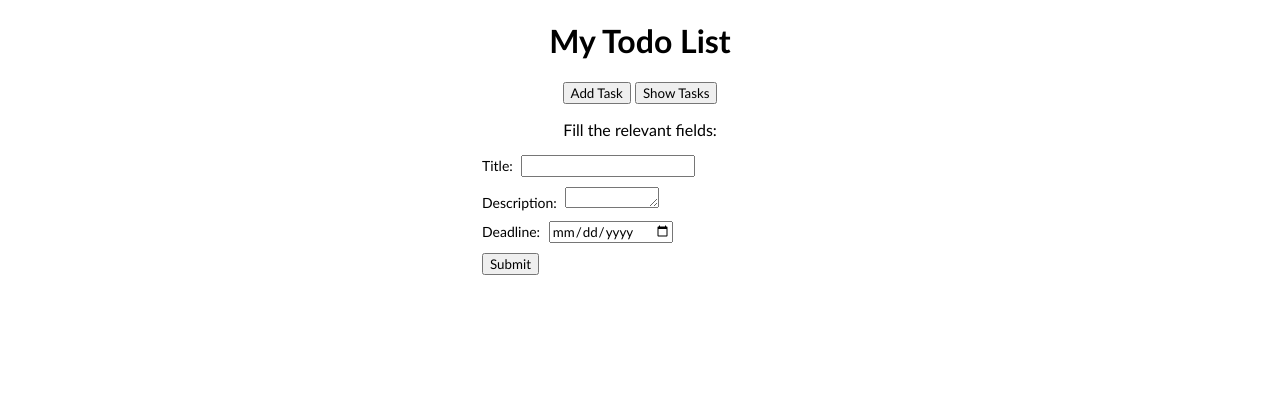
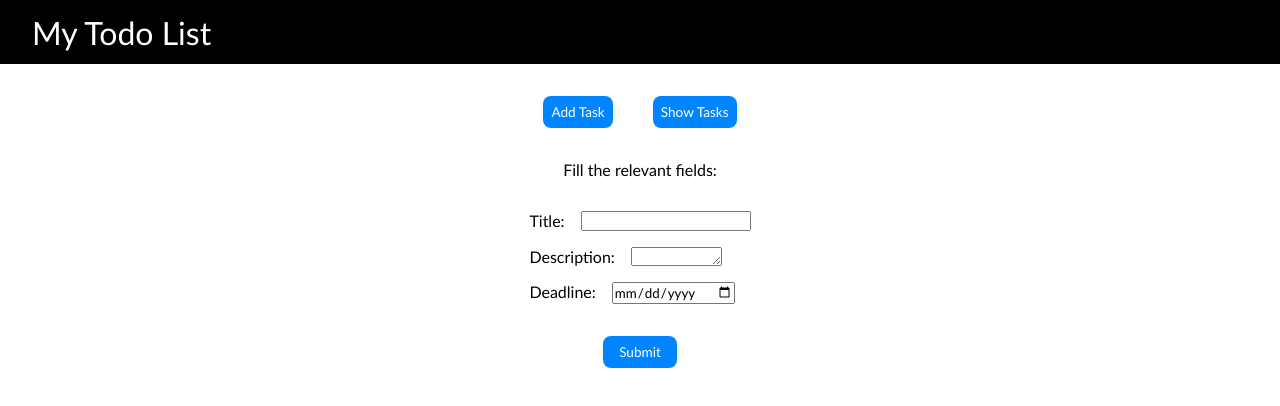
Before and after one commit to MatanAv/todolist-vanilla-nodejs, a website with bundled scripts: page client/index.html in a window 1280 px wide. Built offline with nearby package versions, Linux system fonts and the light colour scheme; a web font is replaced by a local one.

Commit message:
Add Visualizations

```diff
--- a/client/components/addform.html
+++ b/client/components/addform.html
@@ -3,7 +3,9 @@
   <head></head>
   <body>
     <section id="add-task">
-      <p style="text-align: center">Fill the relevant fields:</p>
+      <p style="text-align: center; margin: 2rem 0">
+        Fill the relevant fields:
+      </p>
       <form id="add-form"></form>
     </section>
   </body>
--- a/client/components/header.html
+++ b/client/components/header.html
@@ -1,7 +1,9 @@
 <!DOCTYPE html>
 <html>
-  <head></head>
+  <head> </head>
   <body>
-    <h1 id="hdr-title">My Todo List</h1>
+    <div class="title-container">
+      <h1 id="header-title">My Todo List</h1>
+    </div>
   </body>
 </html>
--- a/client/components/navbar.html
+++ b/client/components/navbar.html
@@ -2,7 +2,7 @@
 <html>
   <head> </head>
   <body>
-    <button id="add-task-button">Add Task</button>
-    <button id="show-tasks-button">Show Tasks</button>
+    <button class="btn" id="add-task-button">Add Task</button>
+    <button class="btn" id="show-tasks-button">Show Tasks</button>
   </body>
 </html>
--- a/client/css/addform.css
+++ b/client/css/addform.css
@@ -1,24 +1,21 @@
+@import url("./buttons.css");
+
 #add-form {
-  width: 25%;
-  margin: auto;
-  /* font-family: "Fira Code", "Gill Sans MT", Calibri, "Trebuchet MS", sans-serif; */
-  font-size: 14px;
+  display: flex;
+  flex-direction: column;
+  align-items: center;
 }
 
-#add-form .field {
-  margin-bottom: 10px;
+.field {
+  display: flex;
+  width: max-content;
+  margin-bottom: 1rem;
 }
 
-#add-form .field label {
-  margin-right: 5px;
+.field label {
+  margin-right: 1rem;
 }
 
-/* TODO: Fix */
 #add-form input[type="submit"] {
-  text-align: center;
+  padding: 0.5rem 1rem;
 }
-
-#add-form .field textarea {
-  max-height: 15px;
-  font-size: 13px;
-}
--- /dev/null
+++ b/client/css/buttons.css
@@ -0,0 +1,13 @@
+.btn {
+  border: none;
+  border-radius: 0.5rem;
+  background-color: rgb(0, 132, 255);
+  color: white;
+  font-weight: 500;
+  font-size: 0.85rem;
+  cursor: pointer;
+}
+
+.btn:hover {
+  background-color: rgba(0, 132, 255, 0.673);
+}
--- a/client/css/header.css
+++ b/client/css/header.css
@@ -1,3 +1,20 @@
-#hdr-title {
-  text-align: center;
+header {
+  background-color: black;
+  color: white;
+  height: 8vh;
+  display: flex;
+  flex-direction: column;
+  justify-content: center;
 }
+
+#title-container {
+  height: 100%;
+  display: flex;
+  justify-content: flex-start;
+}
+
+#header-title {
+  margin-left: 2rem;
+  font-size: 2rem;
+  font-weight: 400;
+}
--- a/client/css/navbar.css
+++ b/client/css/navbar.css
@@ -1,3 +1,18 @@
+@import url("./buttons.css");
+
 #navbar {
-  text-align: center;
+  display: flex;
+  justify-content: center;
+  margin: 2rem 0;
 }
+
+#navbar button {
+  margin: 0 1.25rem;
+  padding: 0.5rem;
+}
+
+/* TODO: fix */
+#navbar button :hover {
+  background-color: rgb(0, 0, 0);
+  color: white;
+}
--- a/client/css/pages.css
+++ b/client/css/pages.css
@@ -2,9 +2,13 @@
   display: flex;
   justify-content: center;
   list-style-type: none;
-  margin-top: -1.5vh;
 }
 
 .pages li {
   margin: 0 0.5vw;
 }
+
+.pages .btn {
+  border-radius: 2rem;
+  padding: 0.25rem 0.7rem;
+}
--- a/client/css/tasklist.css
+++ b/client/css/tasklist.css
@@ -1,8 +1,8 @@
-@import url(./pages.css);
+@import url("./pages.css");
 
 #task-count {
   text-align: center;
-  /* font-family: "Fira Code", "Gill Sans MT", Calibri, "Trebuchet MS", sans-serif; */
+  margin: 1rem 0;
 }
 
 #task-items {
@@ -12,12 +12,7 @@
 }
 
 #task-items ul li {
-  font-size: 14px;
-  list-style-type: none;
-  /* font-family: "Fira Code", "Gill Sans MT", Calibri, "Trebuchet MS", sans-serif; */
-}
-
-.task-item ul li {
+  font-size: 0.9rem;
   list-style-type: none;
 }
 
@@ -26,5 +21,5 @@
 }
 
 .task-item {
-  padding-bottom: 2.2vh;
+  margin: 1.5rem;
 }
--- a/client/index.html
+++ b/client/index.html
@@ -3,17 +3,18 @@
   <head>
     <meta charset="utf-8" />
     <meta http-equiv="X-UA-Compatible" content="IE=edge" />
+    <meta name="viewport" content="width=device-width, initial-scale=1" />
     <title>Todo List</title>
-    <meta name="viewport" content="width=device-width, initial-scale=1" />
+    <link href="http://fonts.cdnfonts.com/css/montserrat" rel="stylesheet" />
     <link rel="stylesheet" type="text/css" media="screen" href="main.css" />
-    <script src="https://ajax.googleapis.com/ajax/libs/jquery/3.6.0/jquery.min.js"></script>
-    <script src="https://cdn.jsdelivr.net/npm/axios/dist/axios.min.js"></script>
-    <script type="module" src="main.js"></script>
   </head>
   <body>
     <header id="header"></header>
     <nav id="navbar"></nav>
     <main id="main"></main>
     <footer id="footer"></footer>
+    <script src="https://ajax.googleapis.com/ajax/libs/jquery/3.6.0/jquery.min.js"></script>
+    <script src="https://cdn.jsdelivr.net/npm/axios/dist/axios.min.js"></script>
+    <script type="module" src="main.js"></script>
   </body>
 </html>
--- a/client/js/add-form.js
+++ b/client/js/add-form.js
@@ -4,7 +4,7 @@ import { postTask } from "./api.js";
 import Task from "./task.js";
 
 const addFields = (fields) => {
-  let flds = "";
+  let flds = `<div id="form-flds">`;
 
   Object.entries(fields).forEach((f) => {
     let [label, lowerLabel, type] = [f[0], f[0].toLowerCase(), f[1].type];
@@ -19,12 +19,15 @@ const addFields = (fields) => {
       <textarea id="${lowerLabel}" name="${lowerLabel}" rows="1" cols="10"></textarea></div>`;
   });
 
+  flds += `</div>`;
+
   return flds;
 };
 
 const createForm = (fields) => {
   let formHTML = addFields(fields);
-  formHTML += `<input id="submit" type="submit" value="Submit">`;
+  formHTML += `<div style="text-align: center; margin-top: 1rem;">
+  <input class="btn" id="submit" type="submit" value="Submit"></div>`;
   return formHTML;
 };
 
--- a/client/js/pages.js
+++ b/client/js/pages.js
@@ -2,7 +2,7 @@ export const createPageButtons = (quantity) => {
   let pagesButtonsHTML = "<ul class='pages'>";
 
   for (let i = 1; i <= quantity; i++)
-    pagesButtonsHTML += `<li><button class="page-btn">${i}</button></li>`;
+    pagesButtonsHTML += `<li><button class="btn page-btn">${i}</button></li>`;
 
   pagesButtonsHTML += "</ul>";
 
--- a/client/js/task-list.js
+++ b/client/js/task-list.js
@@ -31,7 +31,8 @@ const tasklistToHTML = async (pageNum) => {
   [pageData.todos, pageData.totalTodos] = [data.tasks, data.totalTodos];
   const [todos] = [data.tasks];
 
-  let tasksHTML = `<p id="task-count">There are ${pageData.totalTodos} tasks in your list.</p>`;
+  let tasksHTML = `<p id="task-count">There are <strong>${pageData.totalTodos}</strong>
+   tasks in your list.</p>`;
   if (!todos.length) return tasksHTML;
 
   tasksHTML += `<div id="task-items"><ul>`;
--- a/client/main.css
+++ b/client/main.css
@@ -4,5 +4,21 @@
 @import url("css/tasklist.css");
 
 * {
-  font-family: "Fira Code", "Gill Sans MT", Calibri, "Trebuchet MS", sans-serif;
+  margin: 0;
+  padding: 0;
+  box-sizing: border-box;
+  font-family: "Montserrat", "Fira Code", "Gill Sans MT", "Calibri",
+    "Trebuchet MS", sans-serif;
 }
+
+@media screen and (max-width: 600px) {
+  * {
+    font-size: 0.9rem;
+  }
+}
+
+@media screen and (max-width: 350px) {
+  * {
+    font-size: 0.8rem;
+  }
+}
--- a/package.json
+++ b/package.json
@@ -20,5 +20,8 @@
   "homepage": "https://github.com/MatanAv/todo-list-js#readme",
   "dependencies": {
     "express": "^4.18.1"
+  },
+  "devDependencies": {
+    "nodemon": "^2.0.18"
   }
 }
```
Also changed, not shown: 1 other file.
